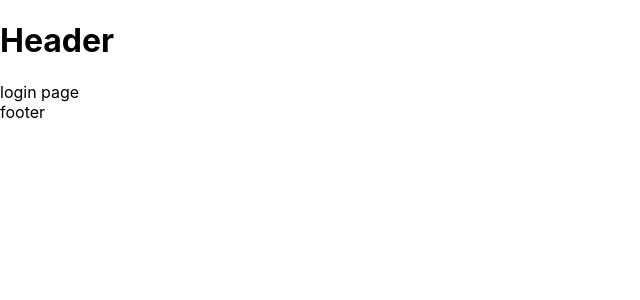
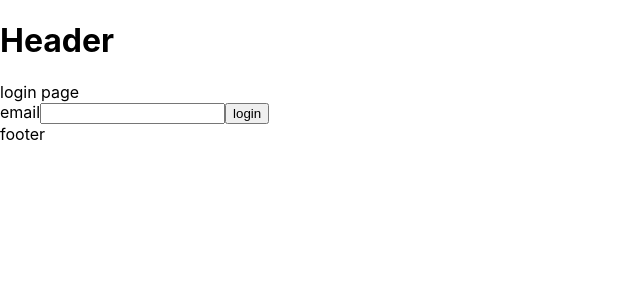
Before and after one commit to Alinahid-official/jira-fe, a Next.js app: page /login in a window 1280 px wide. Shown: the top 300 px of the page, without its empty margins (0-640 px from the left). Built offline with nearby package versions, Linux system fonts and the light colour scheme.

Commit message:
7/14/2022-simran

```diff
--- /dev/null
+++ b/components/loginForm.js
@@ -0,0 +1,11 @@
+export default function LoginForm(){
+    return(
+        <div>
+            <form>
+                <label for="email">email</label>
+                <input className="" name="email" type="text"/>
+                <button>login</button>
+            </form>
+        </div>
+    )
+}
--- a/pages/index.js
+++ b/pages/index.js
@@ -1,7 +1,7 @@
 import Head from 'next/head'
 import Image from 'next/image'
 import styles from '../styles/Home.module.css'
-
+import LoginForm from '../components/loginForm'
 export default function Home() {
   return (
     <div className={styles.container}>
--- a/pages/login.js
+++ b/pages/login.js
@@ -1,4 +1,5 @@
 import Layout from '../layout/auth'
+import LoginForm from '../components/loginForm'
 export default function Login(){
     return(
         <div>
@@ -6,6 +7,7 @@ export default function Login(){
                 <div>
                 login page
                 </div>
+            <LoginForm/>
             </Layout>
         </div>
     )
```
